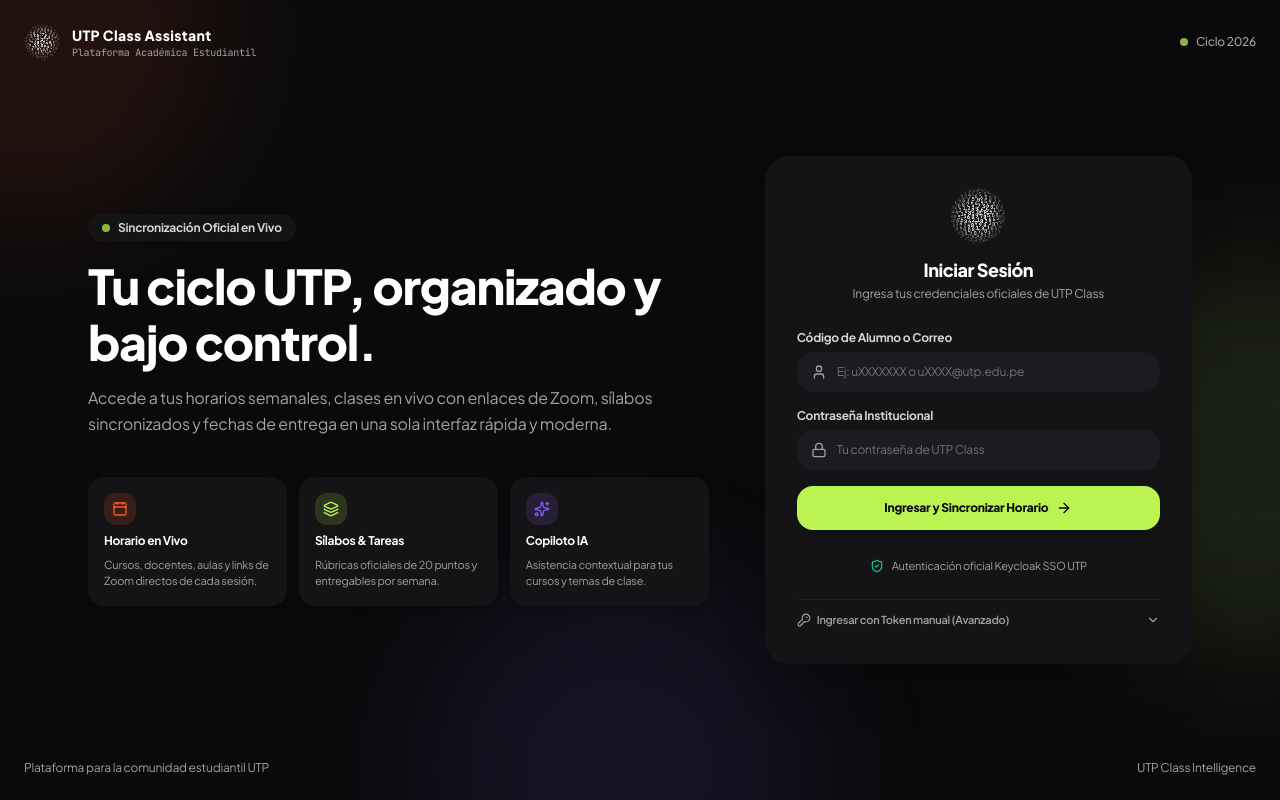
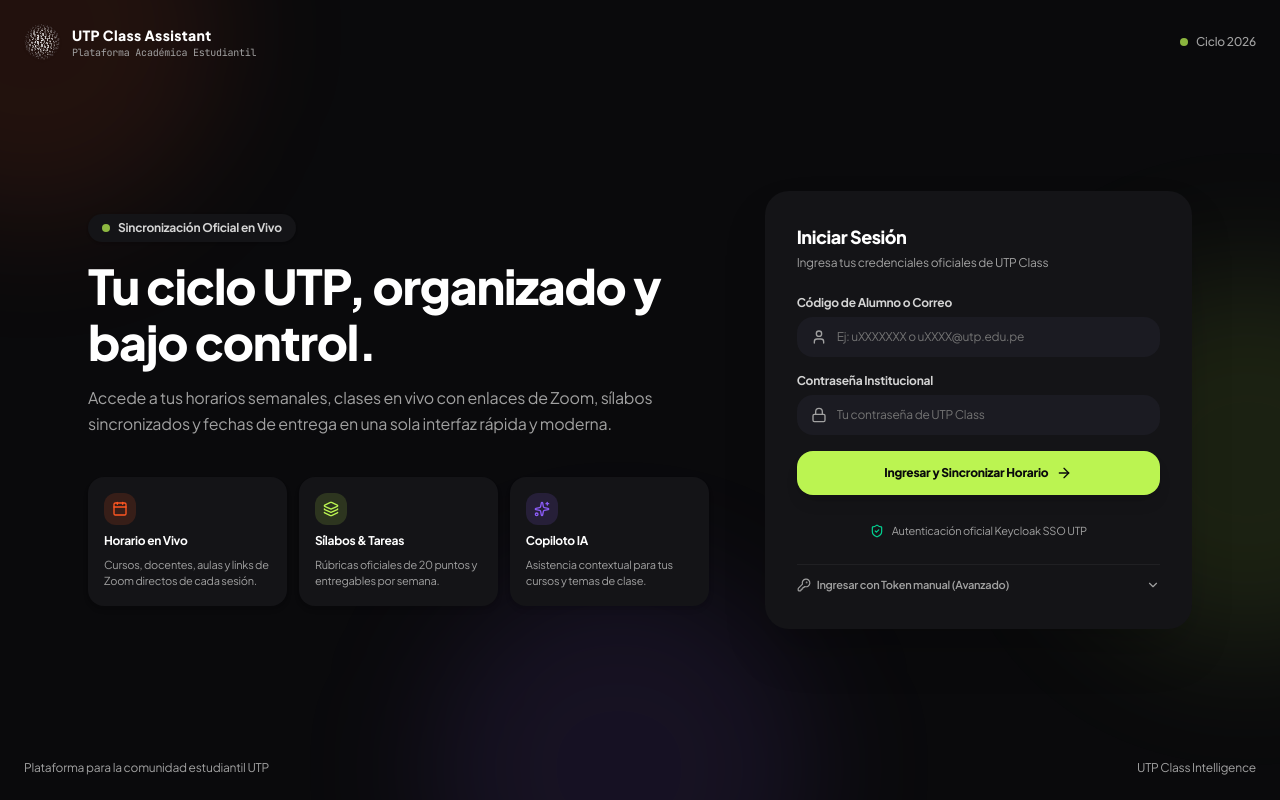
Before and after one commit to Joan2022Laurente/horarioIntel, a Next.js app: page / in a window 1280 px wide. Built offline with nearby package versions, Linux system fonts and the light colour scheme.

Commit message:
feat(nav): reemplazar icono de estrella por avatar ascii en navbar y limpiar form de login

```diff
--- a/src/components/Header.tsx
+++ b/src/components/Header.tsx
@@ -2,8 +2,8 @@
 
 import React from 'react';
 import { StudentProfile, UTPCurrentInterval } from '@/types/utp';
+import { AsciiMatrixOrb } from '@/components/ai/AsciiMatrixOrb';
 import {
-  Sparkles,
   Calendar as CalendarIcon,
   Clock,
   BookOpen,
@@ -78,9 +78,9 @@
             {/* AI Assistant Quick Button */}
             <button
               onClick={onOpenAi}
-              className="inline-flex items-center gap-2 rounded-xl bg-[#e89005] hover:bg-[#c97b04] px-3.5 py-2 text-xs font-bold text-[#140e0b] shadow-md transition-all active:scale-[0.98]"
+              className="inline-flex items-center gap-2 rounded-xl bg-white/10 hover:bg-white/20 px-3.5 py-2 text-xs font-bold text-white shadow-md transition-all active:scale-[0.98]"
             >
-              <Sparkles className="h-3.5 w-3.5" />
+              <AsciiMatrixOrb size={18} state="idle" colorMode="monochrome" />
               <span className="hidden sm:inline">Preguntar a la IA</span>
               <span className="sm:hidden">IA</span>
             </button>
--- a/src/components/auth/ModernLoginPage.tsx
+++ b/src/components/auth/ModernLoginPage.tsx
@@ -188,16 +188,9 @@
           <div className="lg:col-span-5 w-full">
             <div className="rounded-3xl bg-[#141417] p-6 sm:p-8 shadow-2xl space-y-6">
 
-              <div className="flex flex-col items-center text-center space-y-3 pb-1">
-                <AsciiMatrixOrb
-                  size={56}
-                  state={isLoading ? 'thinking' : 'idle'}
-                  colorMode="monochrome"
-                />
-                <div className="space-y-0.5">
-                  <h3 className="text-lg font-black text-white">Iniciar Sesión</h3>
-                  <p className="text-xs text-neutral-400">Ingresa tus credenciales oficiales de UTP Class</p>
-                </div>
+              <div className="space-y-1 text-left">
+                <h3 className="text-lg font-black text-white">Iniciar Sesión</h3>
+                <p className="text-xs text-neutral-400">Ingresa tus credenciales oficiales de UTP Class</p>
               </div>
 
               {/* Feedback Alerts */}
--- a/src/components/navigation/PillNavbar.tsx
+++ b/src/components/navigation/PillNavbar.tsx
@@ -2,7 +2,8 @@
 
 import React from 'react';
 import { StudentProfile, UTPCurrentInterval } from '@/types/utp';
-import { Sparkles, KeyRound } from 'lucide-react';
+import { AsciiMatrixOrb } from '@/components/ai/AsciiMatrixOrb';
+import { KeyRound } from 'lucide-react';
 
 interface PillNavbarProps {
   student: StudentProfile;
@@ -79,9 +80,9 @@
 
           <button
             onClick={onOpenAi}
-            className="hidden sm:flex items-center gap-1 px-3 py-1.5 rounded-full text-[#ff5722] hover:text-[#ff7043] font-bold transition"
+            className="flex items-center gap-1.5 px-3 py-1.5 rounded-full text-white/90 hover:text-white font-bold hover:bg-white/10 transition group"
           >
-            <Sparkles className="h-3 w-3" />
+            <AsciiMatrixOrb size={18} state="idle" colorMode="monochrome" />
             <span>Copiloto</span>
           </button>
         </nav>
```
